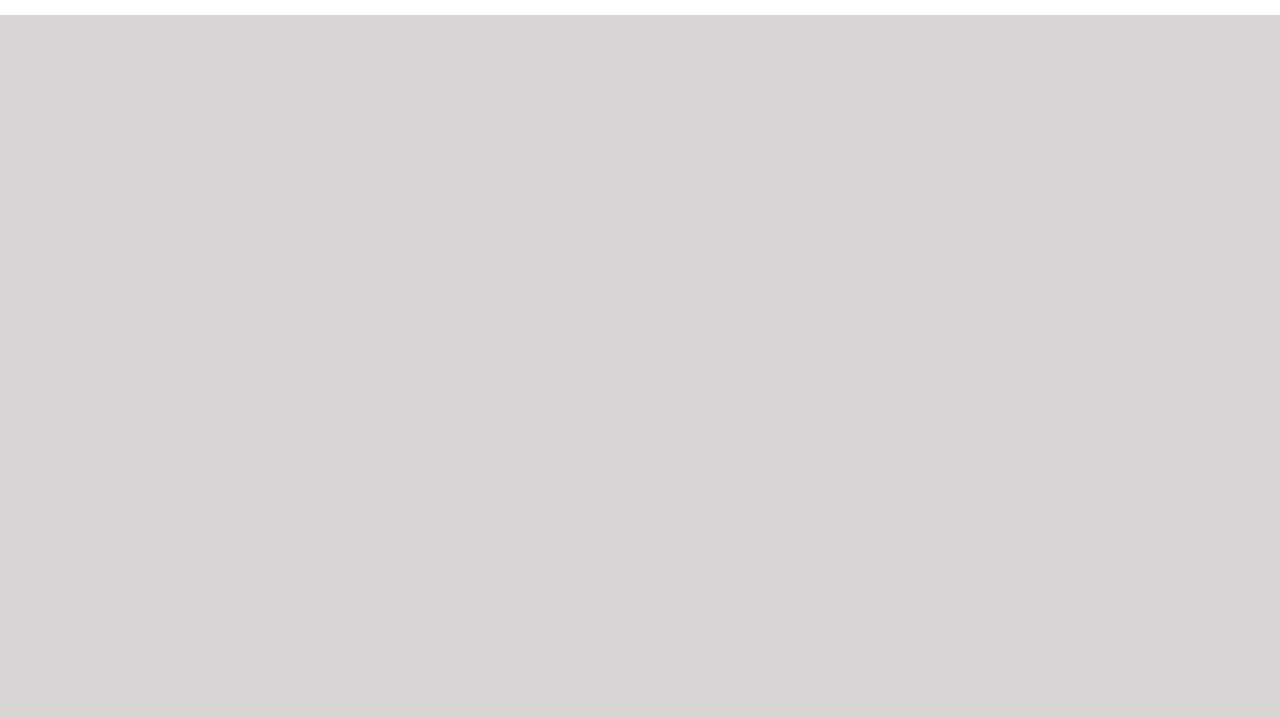
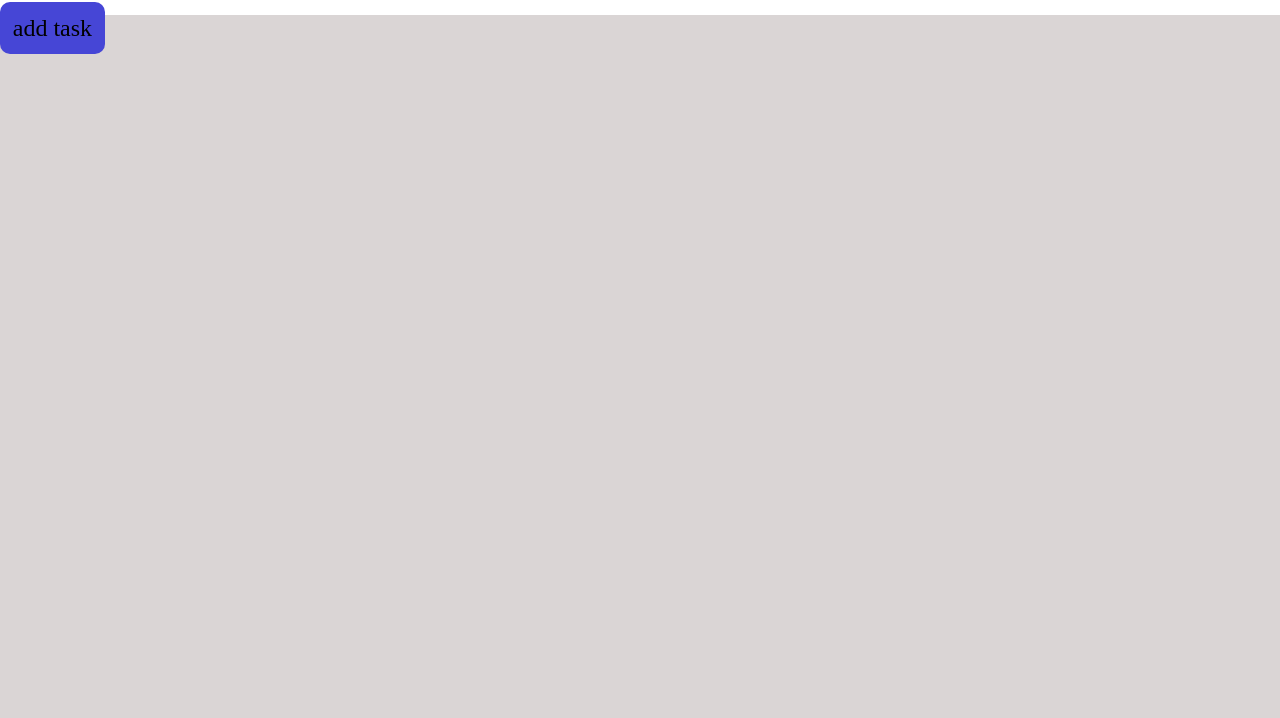
Before and after one commit to Jack971019/html-css-toboolist, a plain HTML site: page index.html in a window 1280 px wide. Shown: the part 82-800 px from the top of the page. Drawn offline with Linux system fonts and the light colour scheme.

Commit message:
added task button

```diff
--- a/css/Style.css
+++ b/css/Style.css
@@ -17,3 +17,14 @@ header{
 .second_background_color{
     background-color: rgb(229, 229, 229);
 }
+
+#add_task{
+    background-color: rgb(70, 70, 214);
+    border-radius: 10px;
+    padding: 1% 1%;
+    font-size: 24px;
+}
+
+#task_button{
+    border-bottom: 2px;
+}
--- a/index.html
+++ b/index.html
@@ -17,7 +17,9 @@
 
 
         <main>
-            <section>
+            <div id="task_button">
+                <p><mark id="add_task">add task</mark></p>
+            </div>
 
                  <div>
 
```
